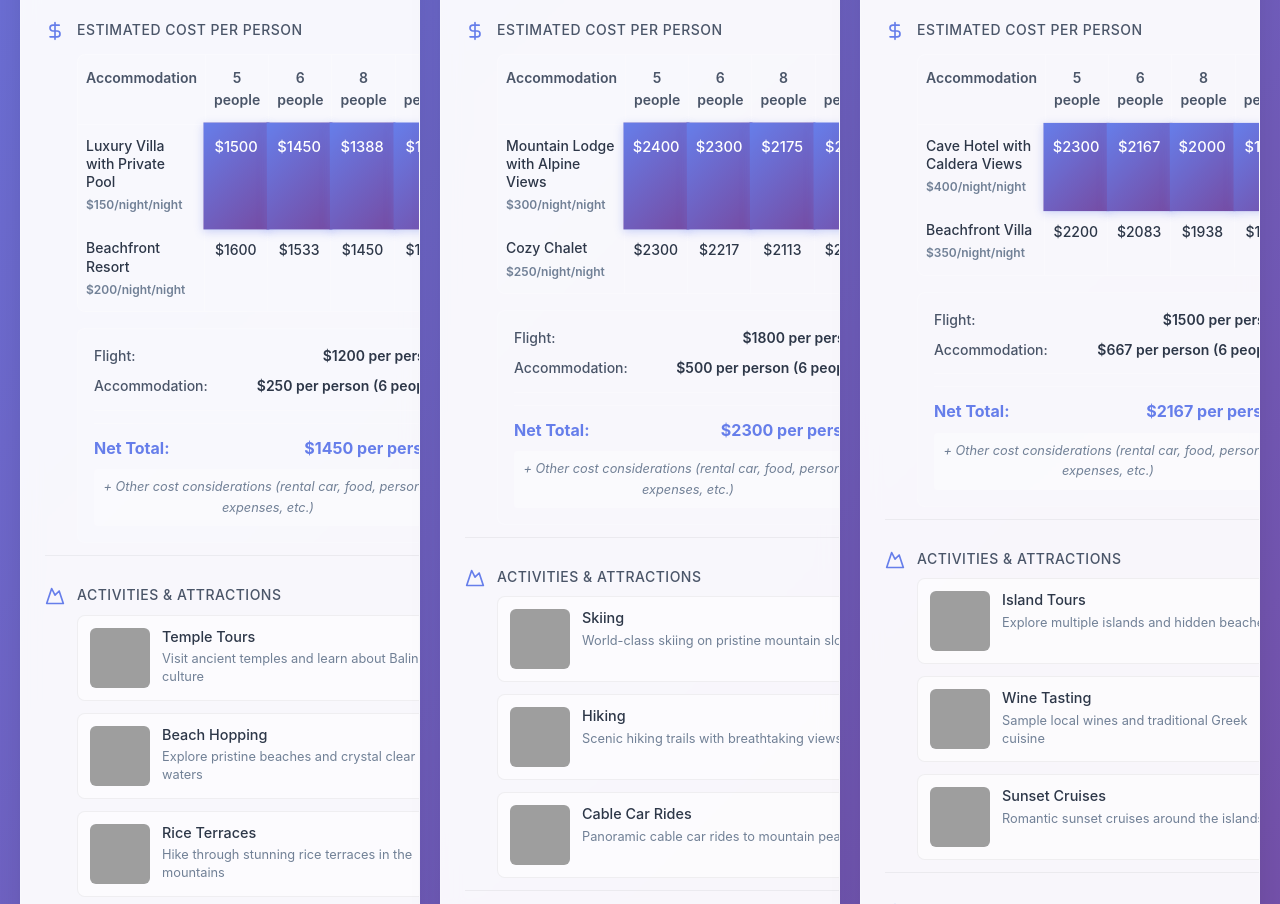
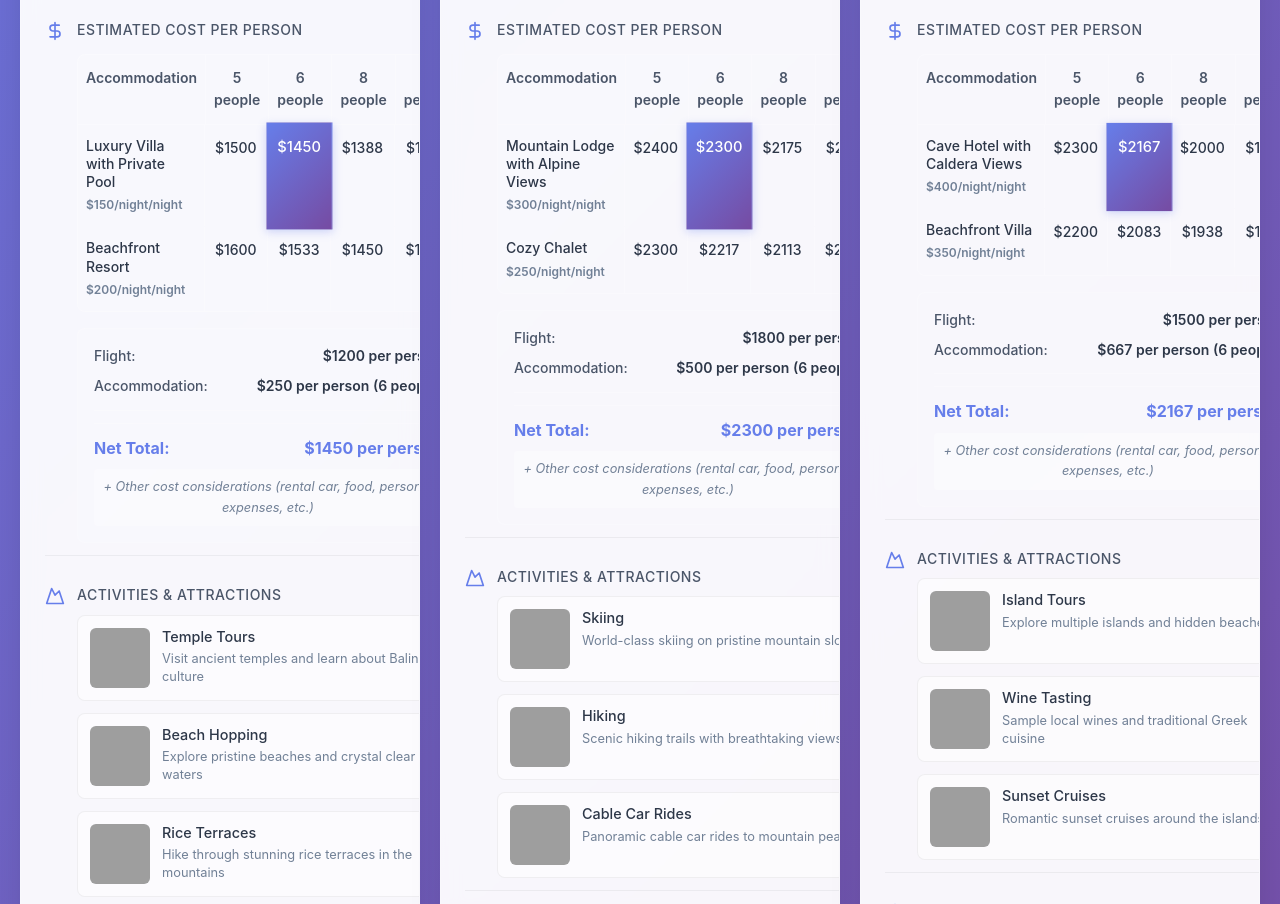
Before and after one commit to Karchensky/family_vaca_planner, a React (Vite) app: page / in a window 1280 px wide. Shown: the part 1200-2104 px from the top of the page. Built offline with nearby package versions, Linux system fonts and the light colour scheme; grey boxes are pictures that could not be loaded; a web font is replaced by a local one.

Commit message:
Fix individual cell selection and shared link experience: track both accommodation and people count, hide editing controls for shared links, summary shows correct people count

```diff
--- a/src/App.jsx
+++ b/src/App.jsx
@@ -229,6 +229,14 @@ function App() {
     return () => window.removeEventListener('resize', checkMobile)
   }, [vacations.length])
 
+  // Check if this is a shared link (no editing capabilities)
+  const isSharedLink = () => {
+    // If there's saved default data and no user-specific data, treat as shared link
+    const hasDefaultData = localStorage.getItem('defaultVacationOptions')
+    const hasUserData = localStorage.getItem('vacationOptions')
+    return hasDefaultData && !hasUserData
+  }
+
   const addVacation = (newVacation) => {
     const vacationWithId = {
       ...newVacation,
@@ -311,6 +319,7 @@ function App() {
         <p>Compare your travel options and find the perfect destination</p>
       </header>
 
+                                 {!isSharedLink() && (
                  <div className="controls">
                    <button
                      className="btn btn-primary"
@@ -352,6 +361,7 @@ function App() {
                      </button>
                    </div>
                  </div>
+               )}
 
       {vacations.length === 0 ? (
         <div className="empty-state">
@@ -371,9 +381,10 @@ function App() {
              <VacationOption
                key={vacation.id}
                vacation={vacation}
-              onRemove={removeVacation}
-              onEdit={editVacation}
+               onRemove={isSharedLink() ? null : removeVacation}
+               onEdit={isSharedLink() ? null : editVacation}
                onToggleAccommodation={toggleAccommodationSelection}
+               isSharedLink={isSharedLink()}
              />
            ))}
         </div>
--- a/src/components/VacationOption.jsx
+++ b/src/components/VacationOption.jsx
@@ -1,4 +1,4 @@
-import React from 'react'
+import React, { useState } from 'react'
 import {
   MapPin,
   Plane,
@@ -15,7 +15,7 @@ import {
   CloudRain
 } from 'lucide-react'
 
-const VacationOption = ({ vacation, onRemove, onEdit, onToggleAccommodation, isMobileView = false }) => {
+const VacationOption = ({ vacation, onRemove, onEdit, onToggleAccommodation, isMobileView = false, isSharedLink = false }) => {
   // Helper function to extract numeric values from price strings
   const extractNumber = (priceString) => {
     const match = priceString.match(/\$?([\d,]+)/)
@@ -49,14 +49,20 @@ const VacationOption = ({ vacation, onRemove, onEdit, onToggleAccommodation, isM
 
   const costGrid = calculateCostGrid()
 
+  // Track selected accommodation and people count
+  const [selectedPeople, setSelectedPeople] = useState(6) // Default to 6 people
+
   const handleCellClick = (accommodationId, peopleCount) => {
     // Update the accommodation selection
     onToggleAccommodation(vacation.id, accommodationId)
+    // Update the selected people count
+    setSelectedPeople(peopleCount)
   }
 
   // Check if a specific cell is selected
-  const isCellSelected = (accommodationId) => {
-    return vacation.accommodations.find(acc => acc.id === accommodationId)?.selected || false
+  const isCellSelected = (accommodationId, peopleCount) => {
+    const isAccommodationSelected = vacation.accommodations.find(acc => acc.id === accommodationId)?.selected || false
+    return isAccommodationSelected && selectedPeople === peopleCount
   }
 
   return (
@@ -67,7 +73,7 @@ const VacationOption = ({ vacation, onRemove, onEdit, onToggleAccommodation, isM
             <h3 className="option-title">{vacation.title}</h3>
             <p className="option-subtitle">{vacation.subtitle}</p>
           </div>
-          {!isMobileView && (
+          {!isMobileView && !isSharedLink && onEdit && onRemove && (
             <div style={{ display: 'flex', gap: '8px' }}>
               <button
                 onClick={() => onEdit(vacation)}
@@ -211,7 +217,7 @@ const VacationOption = ({ vacation, onRemove, onEdit, onToggleAccommodation, isM
                       {row.costs.map((cost) => (
                         <div
                           key={cost.people}
-                          className={`cost-cell ${isCellSelected(row.accommodation.id) ? 'selected' : ''}`}
+                          className={`cost-cell ${isCellSelected(row.accommodation.id, cost.people) ? 'selected' : ''}`}
                           onClick={() => handleCellClick(row.accommodation.id, cost.people)}
                         >
                           ${cost.costPerPerson}
@@ -230,14 +236,14 @@ const VacationOption = ({ vacation, onRemove, onEdit, onToggleAccommodation, isM
                    <div className="summary-row">
                      <span className="summary-label">Accommodation:</span>
                      <span className="summary-value">
-                      ${Math.round((extractNumber(costGrid.selectedAccommodation.price) * 10) / 6)} per person (6 people)
+                       ${Math.round((extractNumber(costGrid.selectedAccommodation.price) * 10) / selectedPeople)} per person ({selectedPeople} people)
                      </span>
                    </div>
                    <div className="summary-divider"></div>
                    <div className="summary-row total">
                      <span className="summary-label">Net Total:</span>
                      <span className="summary-value">
-                      ${Math.round((extractNumber(costGrid.selectedAccommodation.price) * 10) / 6) + costGrid.flightCost} per person
+                       ${Math.round((extractNumber(costGrid.selectedAccommodation.price) * 10) / selectedPeople) + costGrid.flightCost} per person
                      </span>
                    </div>
                    <div className="cost-note">+ Other cost considerations (rental car, food, personal expenses, etc.)</div>
```
Lines whose indentation alone changed are shown as unchanged.
